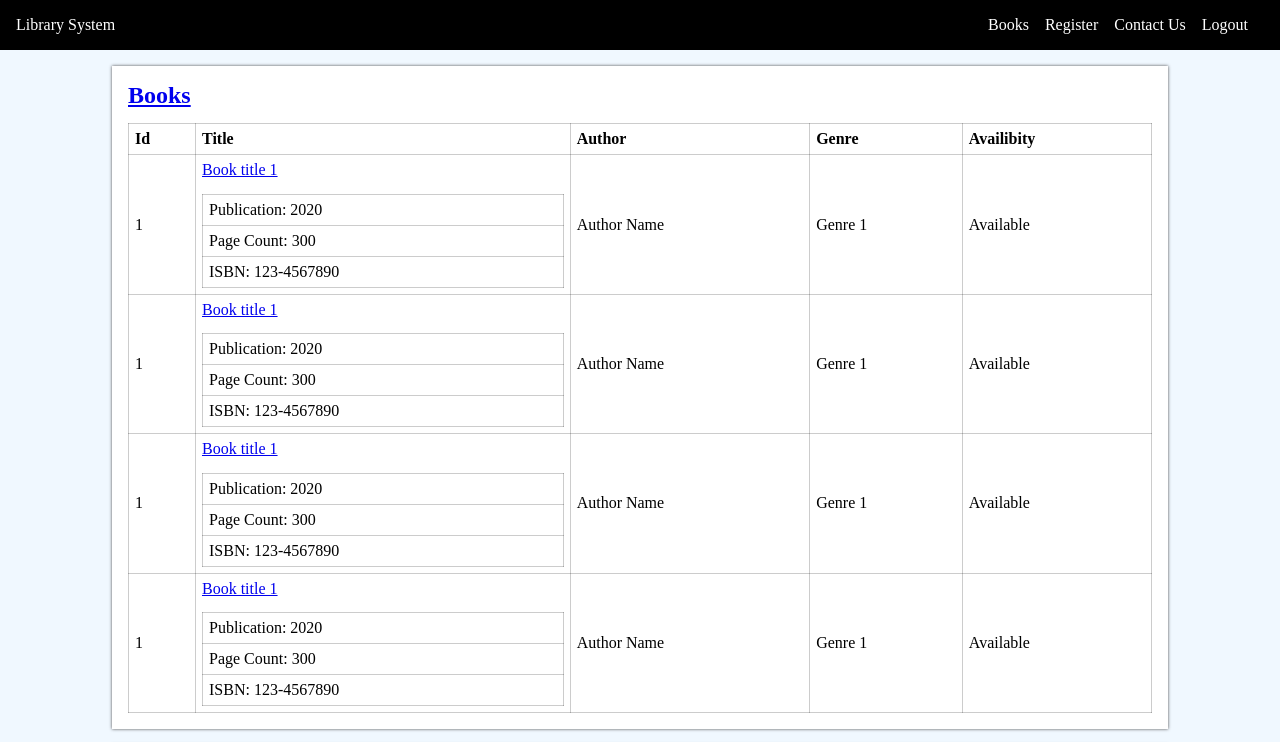
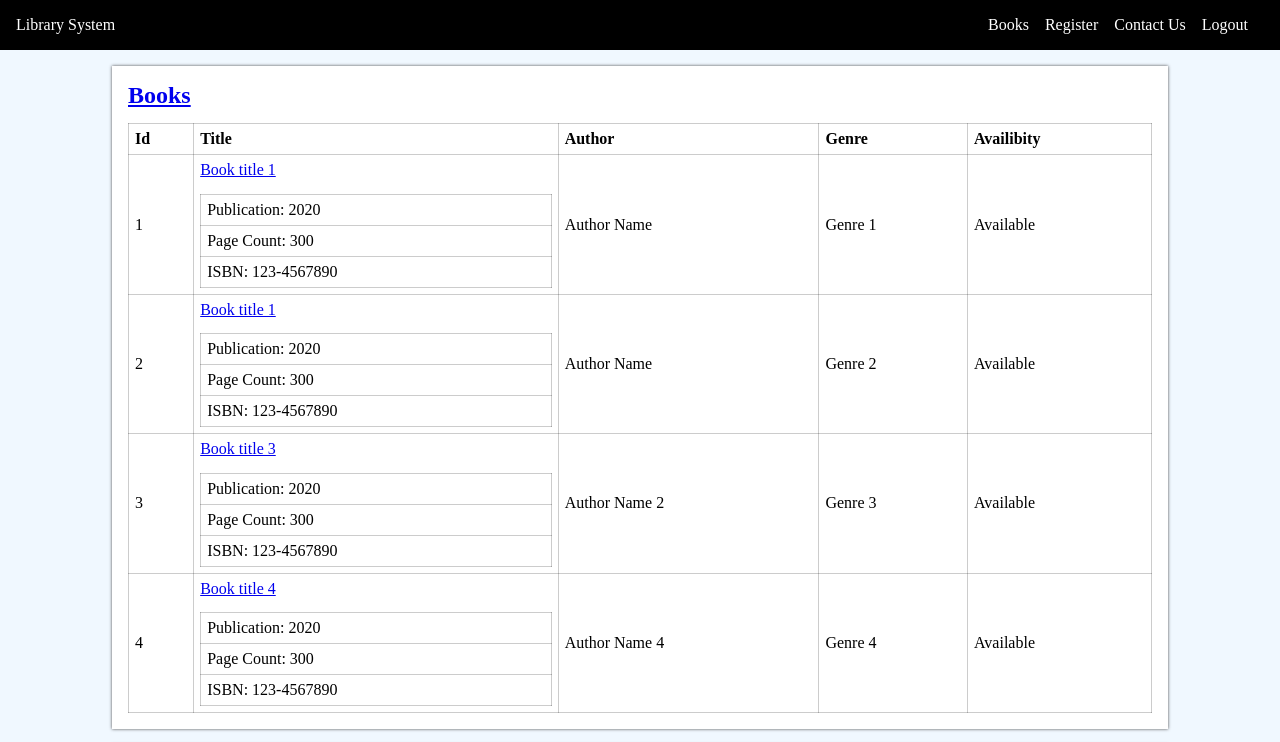
Before and after one commit to Rammuwel/Library_System_html_css_project, a plain HTML site: page index.html in a window 1280 px wide. Shown: the top 742 px of the page. Drawn offline with Linux system fonts and the light colour scheme.

Commit message:
Update index.html

```diff
--- a/index.html
+++ b/index.html
@@ -48,7 +48,7 @@
                 <td>Available</td>
             </tr>
             <tr>
-                <td>1</td>
+                <td>2</td>
                 <td>
                     <a href="#">Book title 1</a>
                   <table class="inner-table">
@@ -58,35 +58,35 @@
                   </table>
                 </td>
                 <td>Author Name</td>
-                <td>Genre 1</td>
+                <td>Genre 2</td>
                 <td>Available</td>
             </tr>
             <tr>
-                <td>1</td>
+                <td>3</td>
                 <td>
-                    <a href="#">Book title 1</a>
+                    <a href="#">Book title 3</a>
                   <table class="inner-table">
                     <tr><td>Publication: 2020</td></tr>
                     <tr><td>Page Count: 300</td></tr>
                     <tr><td>ISBN: 123-4567890</td></tr>
                   </table>
                 </td>
-                <td>Author Name</td>
-                <td>Genre 1</td>
+                <td>Author Name 2</td>
+                <td>Genre 3</td>
                 <td>Available</td>
             </tr>
             <tr>
-                <td>1</td>
+                <td>4</td>
                 <td>
-                    <a href="#">Book title 1</a>
+                    <a href="#">Book title 4</a>
                   <table class="inner-table">
                     <tr><td>Publication: 2020</td></tr>
                     <tr><td>Page Count: 300</td></tr>
                     <tr><td>ISBN: 123-4567890</td></tr>
                   </table>
                 </td>
-                <td>Author Name</td>
-                <td>Genre 1</td>
+                <td>Author Name 4</td>
+                <td>Genre 4</td>
                 <td>Available</td>
             </tr>
         </tbody>
```
